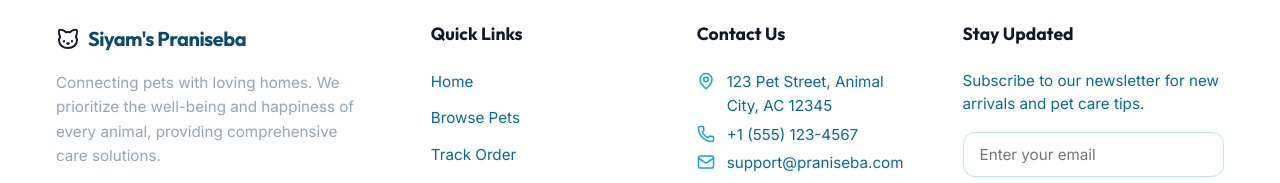
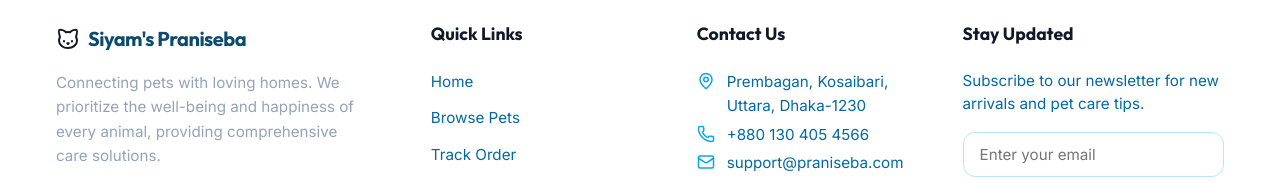
Before and after one commit to SIYAM1809/Pet-Shop-Management-System, a React (Vite) app in the folder client/: page / in a window 1280 px wide. Shown: the part 4074-4257 px from the top of the page. Built offline with nearby package versions, Linux system fonts and the light colour scheme; no server answers.

Commit message:
Update Footer.jsx

```diff
--- a/client/src/components/layout/Footer/Footer.jsx
+++ b/client/src/components/layout/Footer/Footer.jsx
@@ -41,11 +41,11 @@ const Footer = () => {
                         <div className="contact-info">
                             <div className="contact-item">
                                 <MapPin size={18} className="contact-icon" />
-                                <span>123 Pet Street, Animal City, AC 12345</span>
+                                <span>Prembagan, Kosaibari, Uttara, Dhaka-1230</span>
                             </div>
                             <div className="contact-item">
                                 <Phone size={18} className="contact-icon" />
-                                <span>+1 (555) 123-4567</span>
+                                <span>+880 130 405 4566</span>
                             </div>
                             <div className="contact-item">
                                 <Mail size={18} className="contact-icon" />
```
